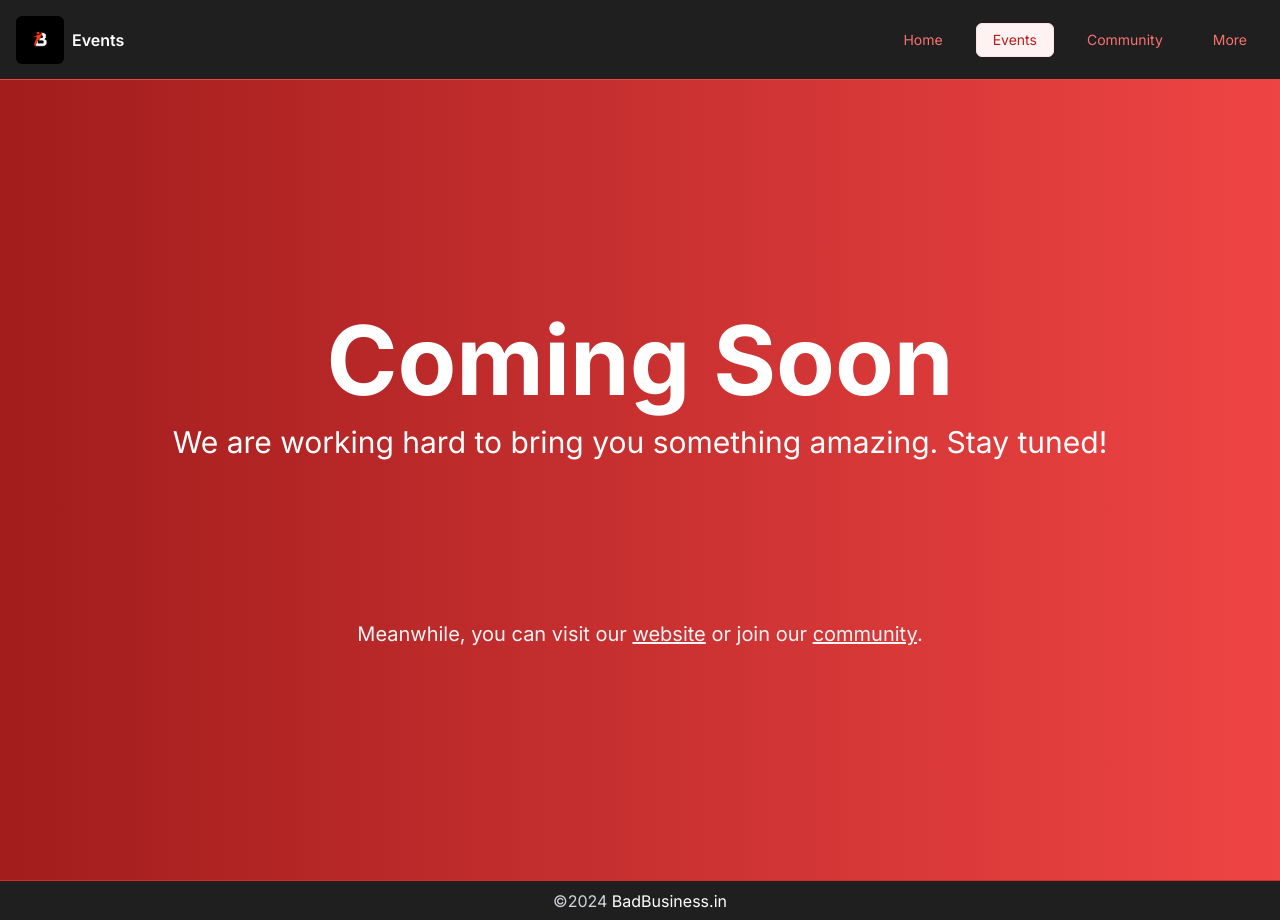
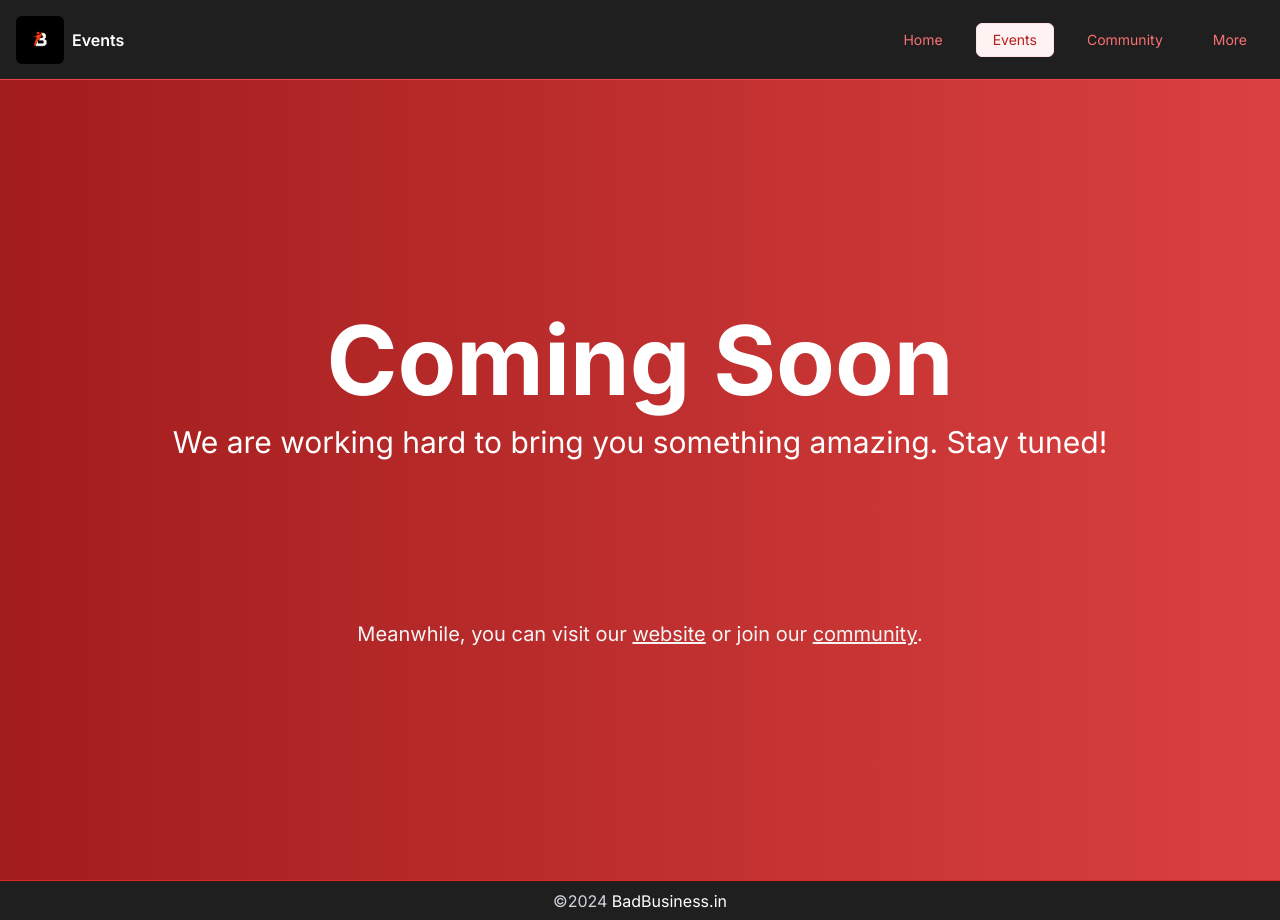
Before and after one commit to SarthakMittal777/badbusiness-events, a React (Vite) app in the folder client/: page /courses in a window 1280 px wide. Built offline with nearby package versions, Linux system fonts and the light colour scheme; no server answers.

Commit message:
changes in Navbar and added ComingSoon component

```diff
--- a/client/src/components/ComingSoon.jsx
+++ b/client/src/components/ComingSoon.jsx
@@ -1,6 +1,6 @@
 const ComingSoon = () => {
   return (
-    <div className="flex items-center justify-center h-screen bg-gradient-to-r from-red-700/85 to-red-500">
+    <div className="flex items-center justify-center h-screen bg-gradient-to-r from-red-700/85 to-red-500/90">
       <div className="text-center text-white">
         <h1 className="text-5xl md:text-8xl font-bold mb-4">Coming Soon</h1>
         <p className="text-lg md:text-3xl mb-8">
--- a/client/src/components/Navbar.jsx
+++ b/client/src/components/Navbar.jsx
@@ -37,7 +37,7 @@ const Navbar = () => {
           className="rounded-md md:px-4 py-0.5 md:py-1.5 border border-transparent hover:border-red-400">
           Community
         </a>
-        <div className="relative">
+        <div>
           <button
             onClick={toggleDropdown}
             className="rounded-md px-14 md:px-4 py-0.5 md:py-1.5 border border-transparent hover:border-red-400">
```
